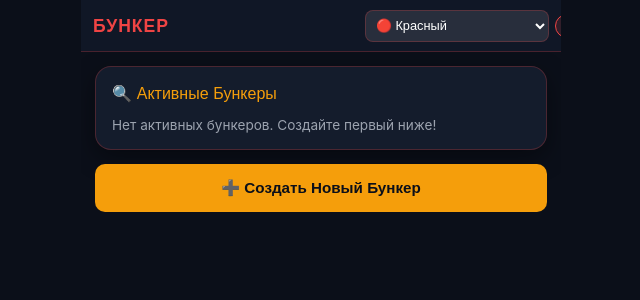
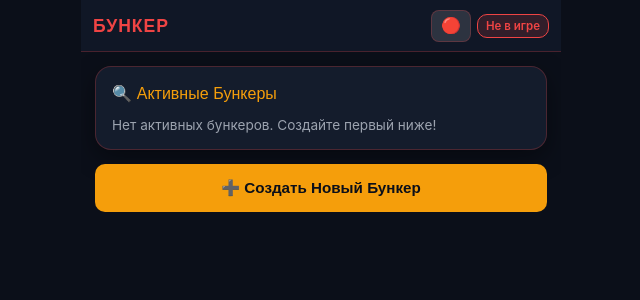
Before and after one commit to Aleksandr6669/my-python-site, a Flask app: page / in a window 1280 px wide. Shown: the top 300 px of the page, without its empty margins (319-959 px from the left). Run offline with Flask 3, Linux system fonts and the light colour scheme; data that the repository does not hold is empty.

Commit message:
Fix header width clipping by enabling -webkit-appearance: none on theme selector button and fixing Vercel /tmp JSON storage

```diff
--- a/templates/index.html
+++ b/templates/index.html
@@ -94,7 +94,7 @@
             background: var(--bg-dark);
         }
 
-        /* Fixed Header with Clean Theme Selector */
+        /* Fixed Compact Header with iOS Reset */
         header {
             position: fixed;
             top: 0;
@@ -112,7 +112,7 @@
             z-index: 100;
             max-width: 480px;
             margin: 0 auto;
-            overflow: hidden;
+            width: 100%;
         }
 
         .brand-title {
@@ -138,23 +138,31 @@
             color: var(--danger-red);
             border: 1px solid var(--danger-red);
             padding: 4px 8px;
-            border-radius: 12px;
+            border-radius: 10px;
             font-weight: 600;
             flex-shrink: 0;
             white-space: nowrap;
         }
 
-        /* Clean Compact Theme Selector Dropdown */
+        /* Fixed 40px Icon-Only Theme Selector */
         .theme-select-btn {
-            background: rgba(255, 255, 255, 0.1);
+            -webkit-appearance: none;
+            -moz-appearance: none;
+            appearance: none;
+            background: rgba(255, 255, 255, 0.12);
             border: 1px solid var(--border-color);
             color: white;
             border-radius: 8px;
-            padding: 4px 6px;
-            font-size: 0.8rem;
+            padding: 0 4px;
+            font-size: 1rem;
             outline: none;
             cursor: pointer;
+            width: 40px;
             height: 32px;
+            text-align: center;
+            display: flex;
+            align-items: center;
+            justify-content: center;
             flex-shrink: 0;
         }
 
@@ -162,7 +170,7 @@
             background: rgba(239, 68, 68, 0.2);
             border: 1px solid var(--danger-red);
             color: white;
-            font-size: 0.75rem;
+            font-size: 0.8rem;
             border-radius: 8px;
             padding: 4px 8px;
             cursor: pointer;
@@ -455,12 +463,12 @@
         <header>
             <div class="brand-title">БУНКЕР</div>
             <div class="header-actions">
-                <select class="theme-select-btn" onchange="changeTheme(this.value)">
-                    <option value="red">🔴 Красный</option>
-                    <option value="cyan">🔵 Циан</option>
-                    <option value="emerald">🟢 Изумруд</option>
-                    <option value="amber">🟡 Январь</option>
-                    <option value="purple">🟣 Фиолет</option>
+                <select class="theme-select-btn" id="themeSelectBtn" onchange="changeTheme(this.value)">
+                    <option value="red">🔴</option>
+                    <option value="cyan">🔵</option>
+                    <option value="emerald">🟢</option>
+                    <option value="amber">🟡</option>
+                    <option value="purple">🟣</option>
                 </select>
                 <div class="room-badge" id="headerRoomBadge">Не в игре</div>
                 <button class="leave-btn" id="leaveBtn" style="display: none;" onclick="leaveRoom()">🚪 Выйти</button>
@@ -716,7 +724,7 @@
         function restoreTheme() {
             const savedTheme = localStorage.getItem('bunker_theme') || 'red';
             document.body.setAttribute('data-theme', savedTheme);
-            document.querySelector('.theme-select-btn').value = savedTheme;
+            document.getElementById('themeSelectBtn').value = savedTheme;
         }
 
         function selectAvatar(el, avatar) {
```
